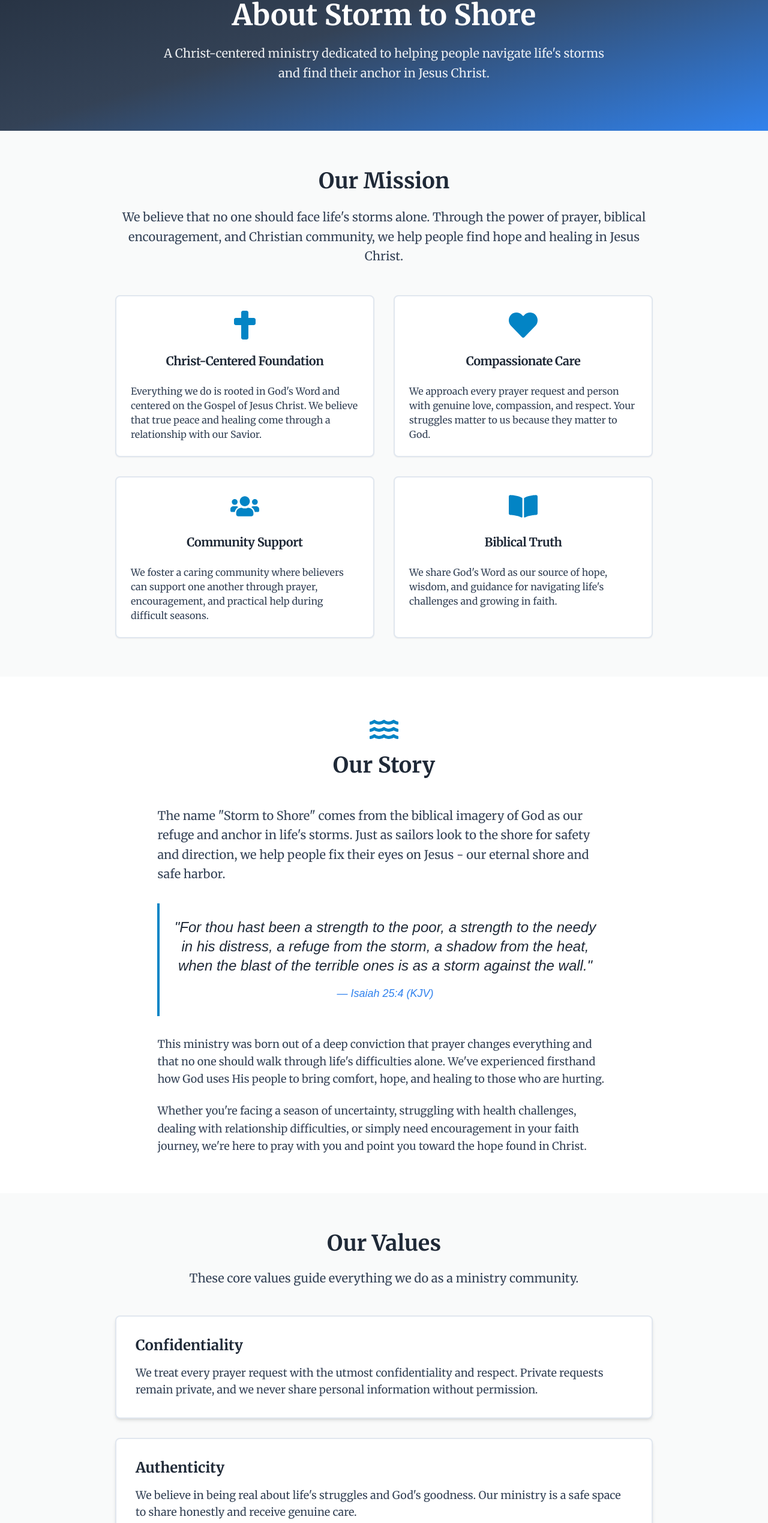
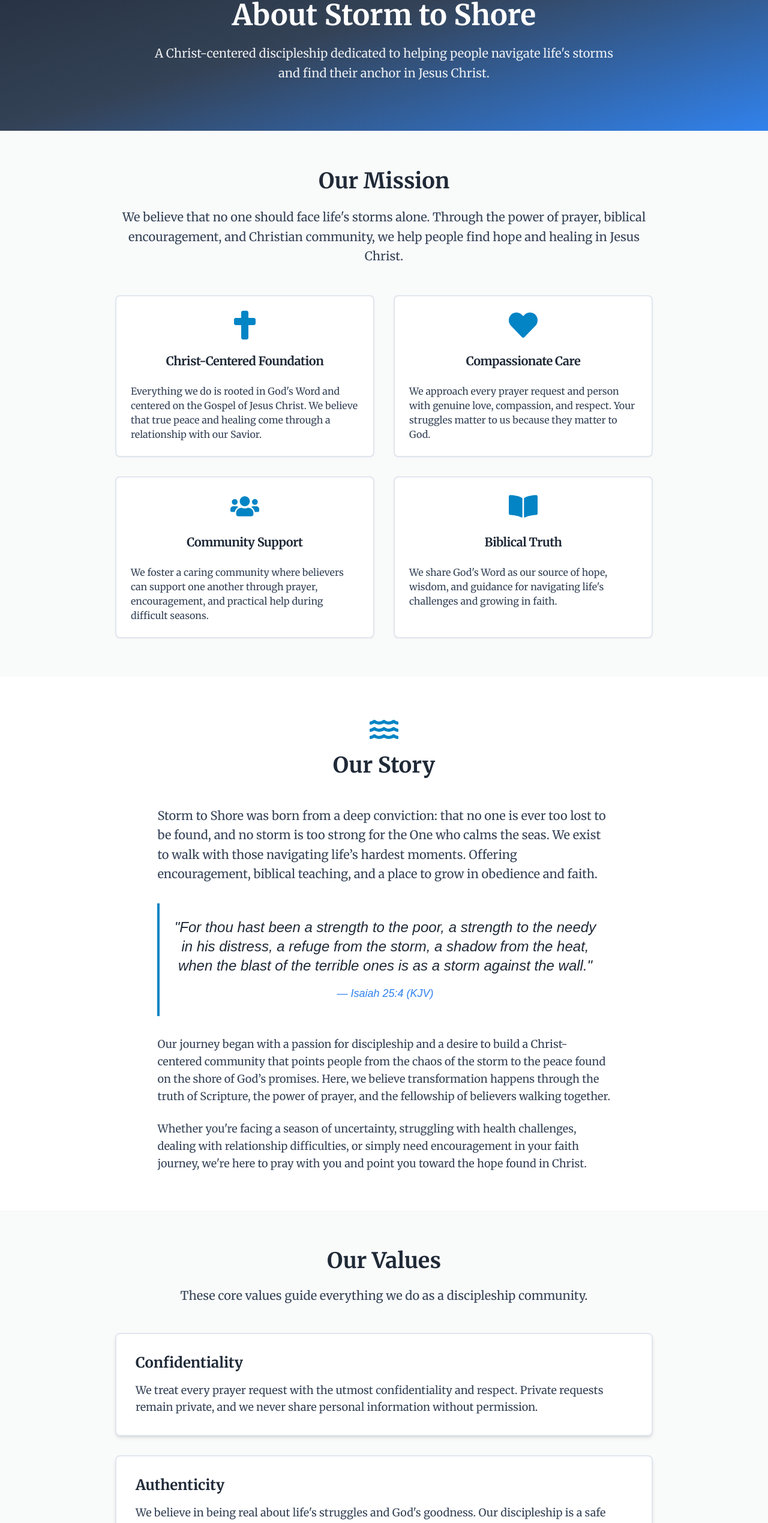
Before and after one commit to josephmt838/storm-to-shore, a Next.js app: page /about in a window 1280 px wide. Shown: the part 231-2770 px from the top of the page at 60% size. Built offline with nearby package versions, Linux system fonts and the light colour scheme; a web font is replaced by a local one.

Commit message:
feat: update wording 'ministry' to 'discipleship' and add onClick to Card component, add onClick to navigate cards on home page

```diff
--- a/src/app/about/page.jsx
+++ b/src/app/about/page.jsx
@@ -23,9 +23,9 @@ export default function About() {
                         About Storm to Shore
                     </h1>
                     <p className='text-xl opacity-90 leading-relaxed max-w-3xl mx-auto'>
-                        A Christ-centered ministry dedicated to helping people
-                        navigate life's storms and find their anchor in Jesus
-                        Christ.
+                        A Christ-centered discipleship dedicated to helping
+                        people navigate life's storms and find their anchor in
+                        Jesus Christ.
                     </p>
                 </div>
             </section>
@@ -128,11 +128,12 @@ export default function About() {
 
                     <div className='prose prose-lg mx-auto text-navy-600'>
                         <p className='text-xl leading-relaxed mb-6'>
-                            The name "Storm to Shore" comes from the biblical
-                            imagery of God as our refuge and anchor in life's
-                            storms. Just as sailors look to the shore for safety
-                            and direction, we help people fix their eyes on
-                            Jesus - our eternal shore and safe harbor.
+                            Storm to Shore was born from a deep conviction: that
+                            no one is ever too lost to be found, and no storm is
+                            too strong for the One who calms the seas. We exist
+                            to walk with those navigating life’s hardest
+                            moments. Offering encouragement, biblical teaching,
+                            and a place to grow in obedience and faith.
                         </p>
 
                         <blockquote className='font-bible text-2xl font-medium text-center text-navy-700 my-8 p-6 bg-ocean-50 border-l-4 border-ocean-500 rounded-r-lg'>
@@ -146,12 +147,13 @@ export default function About() {
                         </blockquote>
 
                         <p className='text-lg leading-relaxed mb-6'>
-                            This ministry was born out of a deep conviction that
-                            prayer changes everything and that no one should
-                            walk through life's difficulties alone. We've
-                            experienced firsthand how God uses His people to
-                            bring comfort, hope, and healing to those who are
-                            hurting.
+                            Our journey began with a passion for discipleship
+                            and a desire to build a Christ-centered community
+                            that points people from the chaos of the storm to
+                            the peace found on the shore of God’s promises.
+                            Here, we believe transformation happens through the
+                            truth of Scripture, the power of prayer, and the
+                            fellowship of believers walking together.
                         </p>
 
                         <p className='text-lg leading-relaxed'>
@@ -175,7 +177,7 @@ export default function About() {
                         </h2>
                         <p className='text-xl text-navy-600'>
                             These core values guide everything we do as a
-                            ministry community.
+                            discipleship community.
                         </p>
                     </div>
 
@@ -198,8 +200,9 @@ export default function About() {
                             </h3>
                             <p className='text-navy-600 text-lg'>
                                 We believe in being real about life's struggles
-                                and God's goodness. Our ministry is a safe space
-                                to share honestly and receive genuine care.
+                                and God's goodness. Our discipleship is a safe
+                                space to share honestly and receive genuine
+                                care.
                             </p>
                         </div>
 
--- a/src/app/admin/page.jsx
+++ b/src/app/admin/page.jsx
@@ -83,7 +83,7 @@ export default function Admin() {
                             Admin Dashboard
                         </h1>
                         <p className='text-lg text-navy-600'>
-                            Loading ministry data...
+                            Loading discipleship data...
                         </p>
                     </div>
                 </div>
@@ -98,11 +98,11 @@ export default function Admin() {
                 <div className='text-center mb-8'>
                     <FaShieldAlt className='w-12 h-12 mx-auto text-ocean-500 mb-4' />
                     <h1 className='text-4xl font-bold text-navy-700 mb-4'>
-                        Ministry Admin Dashboard
+                        Discipleship Admin Dashboard
                     </h1>
                     <p className='text-lg text-navy-600'>
                         Manage prayer requests and contact messages for Storm to
-                        Shore Ministry
+                        Shore Displeship
                     </p>
                 </div>
 
@@ -347,7 +347,7 @@ export default function Admin() {
                                         No Contact Messages
                                     </h3>
                                     <p className='text-navy-500'>
-                                        Contact messages from your ministry
+                                        Contact messages from your discipleship
                                         website will appear here.
                                     </p>
                                 </CardContent>
@@ -395,7 +395,7 @@ export default function Admin() {
                                                 className='bg-ocean-500 hover:bg-ocean-600 text-white'
                                                 onClick={() =>
                                                     window.open(
-                                                        `mailto:${contact.email}?subject=Re: Your message to Storm to Shore Ministry`,
+                                                        `mailto:${contact.email}?subject=Re: Your message to Storm to Shore Discipleship`,
                                                     )
                                                 }
                                             >
--- a/src/app/contact/page.jsx
+++ b/src/app/contact/page.jsx
@@ -64,12 +64,12 @@ export default function Contact() {
                 <div className='text-center mb-12'>
                     <FaComments className='w-12 h-12 mx-auto text-ocean-500 mb-4' />
                     <h1 className='text-4xl font-bold text-navy-700 mb-4'>
-                        Contact Our Ministry
+                        Contact Our Discipleship
                     </h1>
                     <p className='text-lg text-navy-600 max-w-2xl mx-auto'>
                         We'd love to hear from you! Whether you have questions,
-                        need prayer, or want to learn more about our ministry,
-                        please reach out.
+                        need prayer, or want to learn more about our
+                        discipleship, please reach out.
                     </p>
                 </div>
 
--- a/src/app/layout.jsx
+++ b/src/app/layout.jsx
@@ -40,7 +40,7 @@ export default function RootLayout({ children }) {
                 <title>Storm to Shore</title>
                 <meta
                     name='description'
-                    content="A Christ-centered ministry helping people navigate life's storms and find peace in God's presence."
+                    content="A Christ-centered discipleship helping people navigate life's storms and find peace in God's presence."
                 />
                 <meta
                     name='viewport'
--- a/src/app/prayer-submit/page.jsx
+++ b/src/app/prayer-submit/page.jsx
@@ -245,9 +245,9 @@ export default function PrayerSubmit() {
                                                 </FormLabel>
                                                 <p className='text-sm text-navy-600'>
                                                     Check this if you'd like
-                                                    someone from our ministry
-                                                    team to reach out to you
-                                                    personally.
+                                                    someone from our
+                                                    discipleship team to reach
+                                                    out to you personally.
                                                 </p>
                                             </div>
                                         </FormItem>
--- a/src/components/Footer.jsx
+++ b/src/components/Footer.jsx
@@ -27,8 +27,9 @@ export default function Footer() {
                             </span>
                         </div>
                         <p className='mb-6 max-w-md'>
-                            A Christ-centered ministry helping people navigate
-                            life's storms and find peace in God's presence.
+                            A Christ-centered discipleship helping people
+                            navigate life's storms and find peace in God's
+                            presence.
                         </p>
                         <div className='flex space-x-4'>
                             <Link
@@ -71,7 +72,7 @@ export default function Footer() {
                             </li>
                             <li>
                                 <Link
-                                    href='/prayer/wall'
+                                    href='/prayer-wall'
                                     className='hover:text-ocean-400 transition-colors'
                                 >
                                     Prayer Wall
```
Also changed, not shown: src/app/page.jsx (+21 -11 lines), src/components/ui/card.jsx (+35 -23 lines), src/lib/mockData.js.
